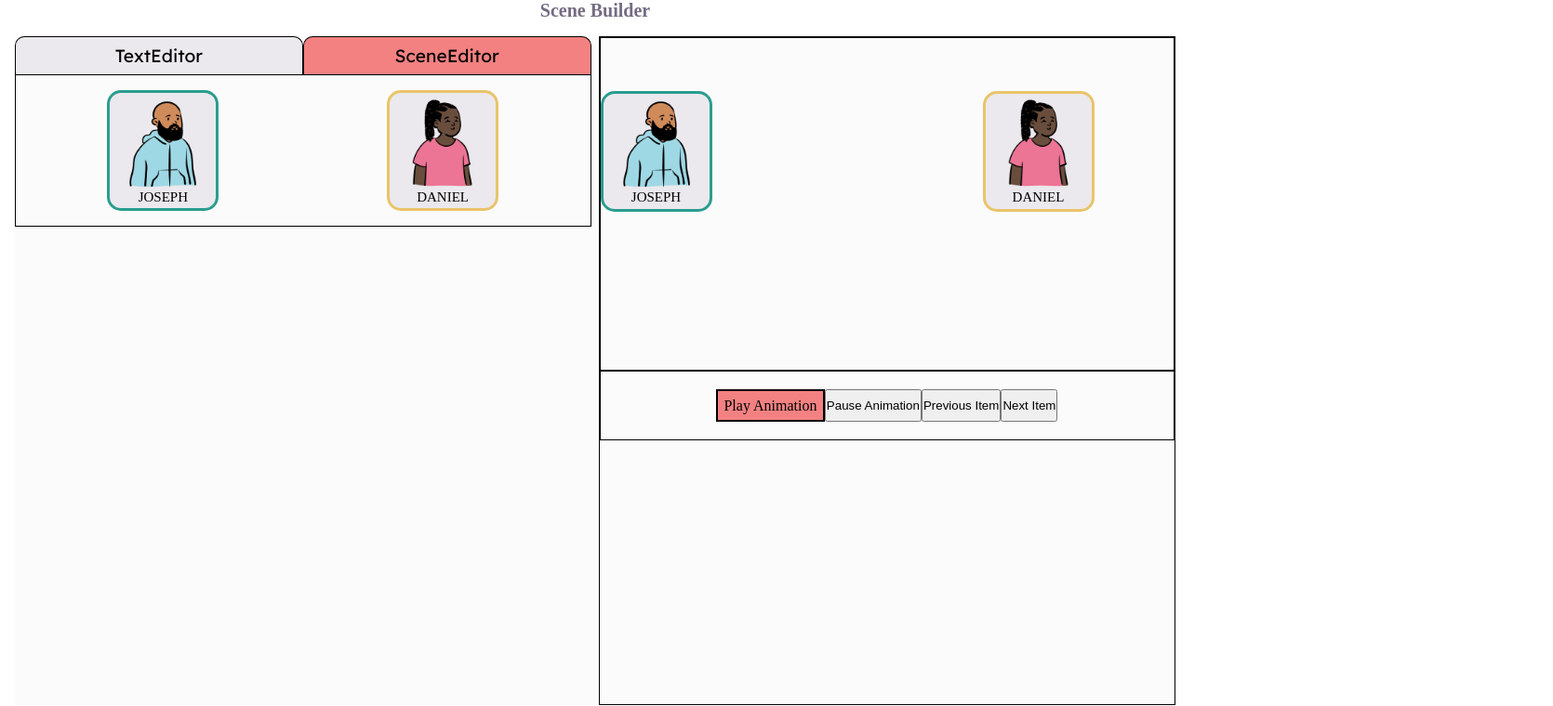
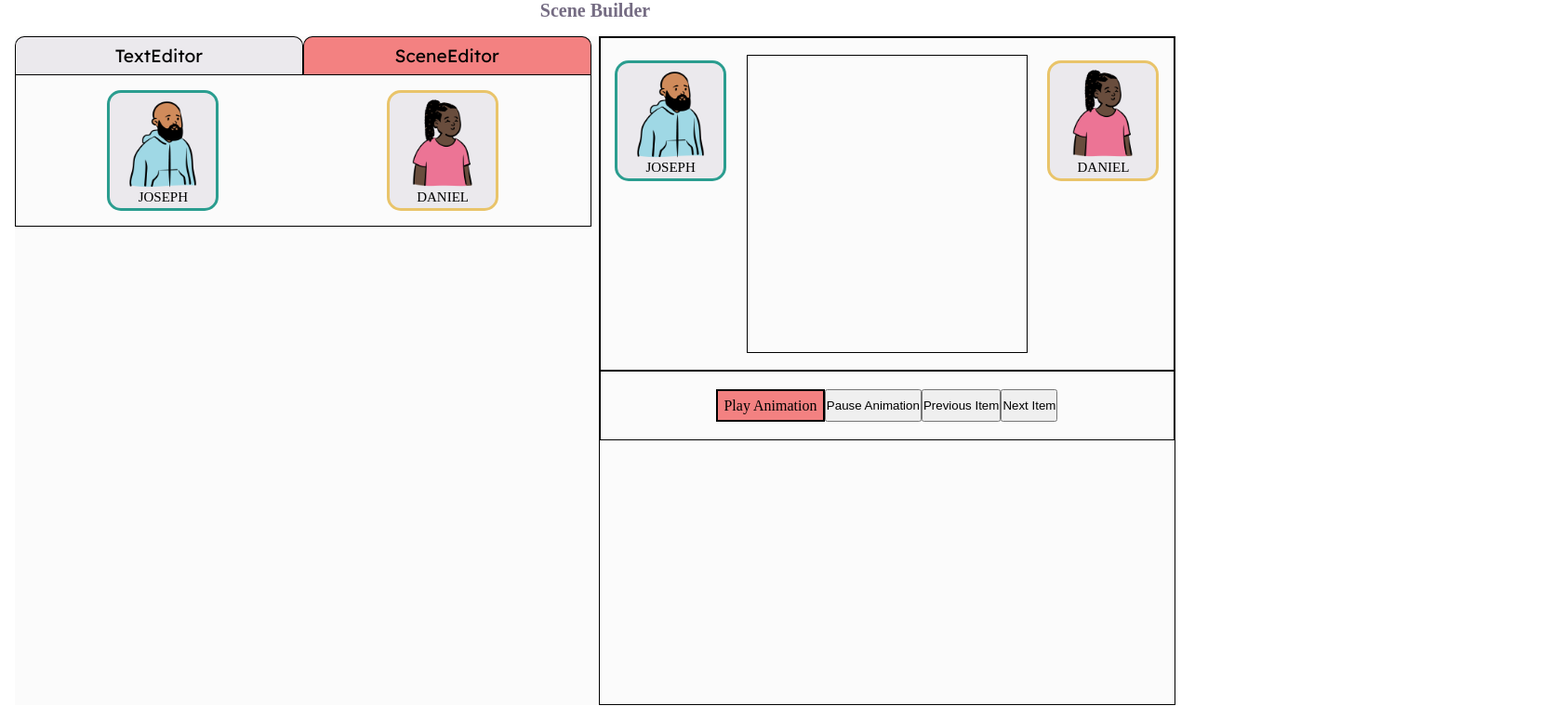
Before and after one commit to hangingpulse/scene-builder, a React (Create React App) app: page / in a window 1280 px wide. Shown: the top 760 px of the page at 93% size, 1670 px wide, since content can reach past the window. Built offline with nearby package versions, Linux system fonts and the light colour scheme; a web font is replaced by a local one.

Commit message:
animation layout

```diff
--- a/src/components/editorcomponents/Animation/Animation.style.js
+++ b/src/components/editorcomponents/Animation/Animation.style.js
@@ -5,24 +5,32 @@ const AnimationContainer = styled.div`
     height: 50%;
     display: grid;
     grid-template-areas:
-        "char1 text1 char2"
-        "char1 text2 char2"
-        "char3 text3 char4"
-        "char3 text4 char4";
-    grid-template-columns: 1fr 1fr 1fr;
+        "char1 text char2"
+        "char3 text char4";
+    grid-template-columns: 1fr minmax(15rem, 2fr) 1fr;
+    grid-template-rows: 1fr 1fr;
+    column-gap: 0.6rem;
 
     justify-content: center;
     align-items: center;
+    justify-items: center;
 
     border: 1px solid black;
 `;
 
 const CharacterContainerAnimation = styled.div`
     grid-area: ${(props) => props.index};
+    padding: 1.2rem;
 `;
 
 const SceneContentAnimation = styled.div`
-    grid-area: 2 / 1 / 3 / 5;
+    position: relative;
+    height: 90%;
+    width: 100%;
+    grid-column: 2 / 3;
+    grid-row: 1 / 5;
+
+    border: 1px solid black;
 `;
 
 export {
--- a/src/components/editorcomponents/Animation/index.js
+++ b/src/components/editorcomponents/Animation/index.js
@@ -24,6 +24,7 @@ function Animation() {
             <SceneComponent
                 sceneItem={sceneState.dialogue[animationIndex]}
                 character={currentCharacter}
+                animation={true}
             />
         );
     };
--- a/src/components/scenecomponents/Actiontext/index.js
+++ b/src/components/scenecomponents/Actiontext/index.js
@@ -3,8 +3,7 @@ import styled from "styled-components";
 import { motion } from "framer-motion";
 
 const StyledActiontext = styled(motion.div)`
-    width: 20rem;
-    margin: 0.3em auto;
+    width: 100%;
     padding: 0.3em;
     border: 2px solid black;
     background-color: ${(props) => props.theme.colors.primaryLight};
--- a/src/components/scenecomponents/AnimatedComponent/AnimatedComponent.js
+++ b/src/components/scenecomponents/AnimatedComponent/AnimatedComponent.js
@@ -7,6 +7,8 @@ import { motion } from "framer-motion";
 
 const AnimationComponentWrapper = styled(motion.div)`
     position: absolute;
+    top: 15%;
+    right: 15%;
 `;
 
 function AnimatedComponent({
--- a/src/components/scenecomponents/Dialogue/Dialogue.style.js
+++ b/src/components/scenecomponents/Dialogue/Dialogue.style.js
@@ -5,7 +5,6 @@ import { characterColors } from "../../../data/characterdata";
 const DialogueContainer = styled(motion.div)`
     width: 20rem;
     padding: 0.3em;
-    margin: 0.3em;
 
     font-size: ${(props) => props.theme.fonts.fontSizes.base};
     font-family: ${(props) => props.theme.fonts.sansSerif};
--- a/src/components/scenecomponents/SceneComponent.js
+++ b/src/components/scenecomponents/SceneComponent.js
@@ -7,11 +7,59 @@ import Parenthetical from "../scenecomponents/Parenthetical";
 // This Component is the Wrapper for every Scene Item
 // There might be two different versions, depending on whether it is an Animation Item or a Scene Editor Item
 
+const animationPositions = [
+    {
+        top: "50%",
+        bottom: "",
+        right: "",
+        left: "",
+        translateY: "-50%",
+    },
+    {
+        top: "0",
+        bottom: "",
+        right: "",
+        left: "0",
+        translateY: "0",
+    },
+    {
+        top: "",
+        bottom: "50%",
+        right: "0%",
+        left: "",
+        translateY: "",
+    },
+    {
+        top: "50%",
+        bottom: "",
+        right: "",
+        left: "0",
+        translateY: "0",
+    },
+    {
+        top: "",
+        bottom: "0",
+        right: "0",
+        left: "",
+        translateY: "-100%",
+    },
+];
+
 // Container Styles, maybe outsource it into a styles.js
 const SceneComponentContainer = styled.div`
-    position: absolute;
-    width: 80%;
-    height: 8rem;
+    position: ${(props) => (props.animation ? "absolute" : "")};
+    top: ${(props) => props.animationPositions[props.index].top};
+    bottom: ${(props) => props.animationPositions[props.index].bottom};
+    right: ${(props) => props.animationPositions[props.index].right};
+    left: ${(props) => props.animationPositions[props.index].left};
+    transform: translateY(
+        ${(props) => props.animationPositions[props.index].translateY}
+    );
+    transform-origin: center;
+
+    min-width: 15rem;
+    max-width: 100%;
+    max-height: 50%;
     grid-area: ${(props) =>
         props.index === "text0" ? "2 / 2 / 4 / 3" : props.index};
     display: flex;
@@ -19,7 +67,7 @@ const SceneComponentContainer = styled.div`
     align-items: center;
 `;
 
-function SceneComponent({ sceneItem, character }) {
+function SceneComponent({ sceneItem, character, animation }) {
     // fills the wrapper with the needed scene item
     const getDialogueComponent = () => {
         switch (sceneItem.type) {
@@ -40,7 +88,11 @@ function SceneComponent({ sceneItem, character }) {
     };
 
     return (
-        <SceneComponentContainer index={`text${character ? character.id : 0}`}>
+        <SceneComponentContainer
+            index={character ? character.id : 0}
+            animation
+            animationPositions={animationPositions}
+        >
             {getDialogueComponent()}
         </SceneComponentContainer>
     );
--- a/src/context/AnimationContext.js
+++ b/src/context/AnimationContext.js
@@ -73,6 +73,7 @@ function AnimationContextProvider({ children }) {
                             key={index}
                             sceneItem={dialogue}
                             character={currentCharacter}
+                            animation
                         />
                     </AnimatedComponent>
                 );
```
